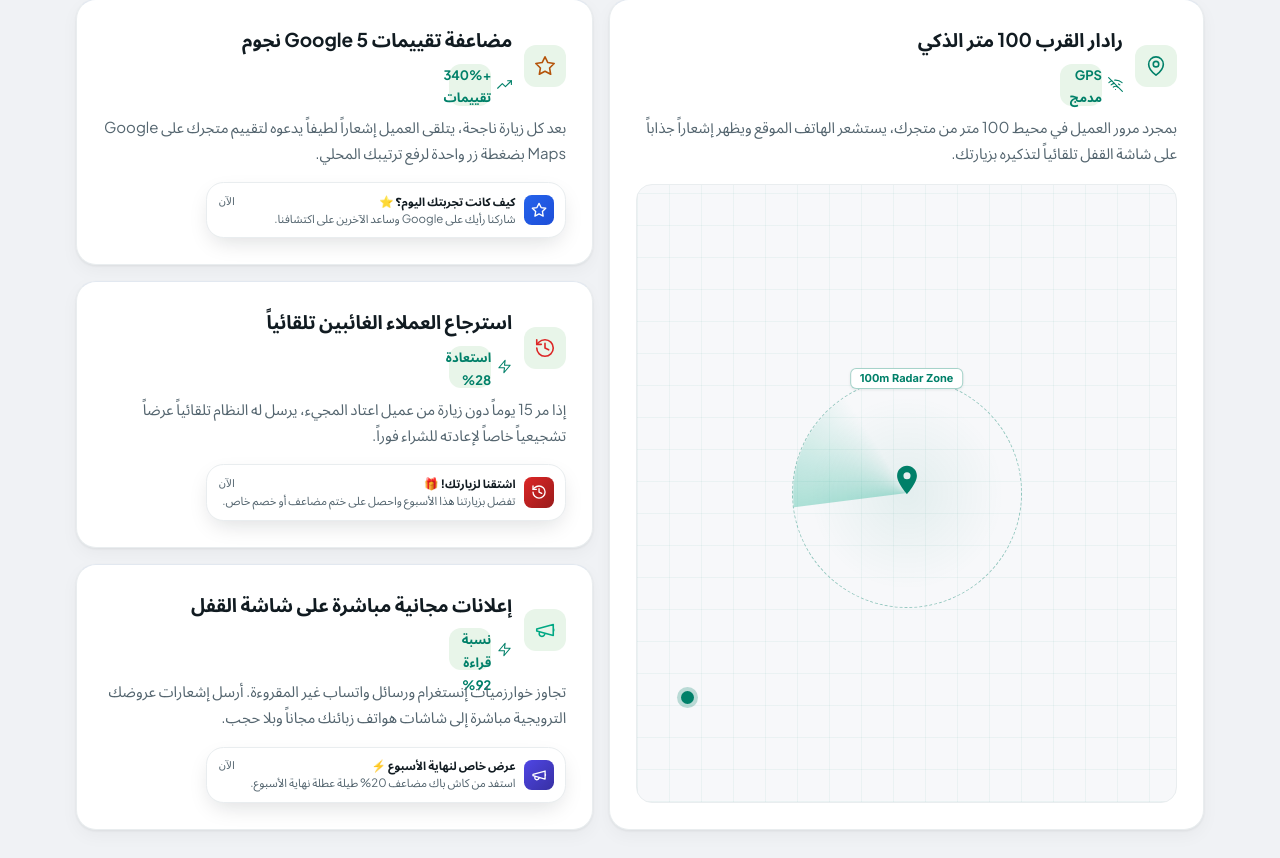
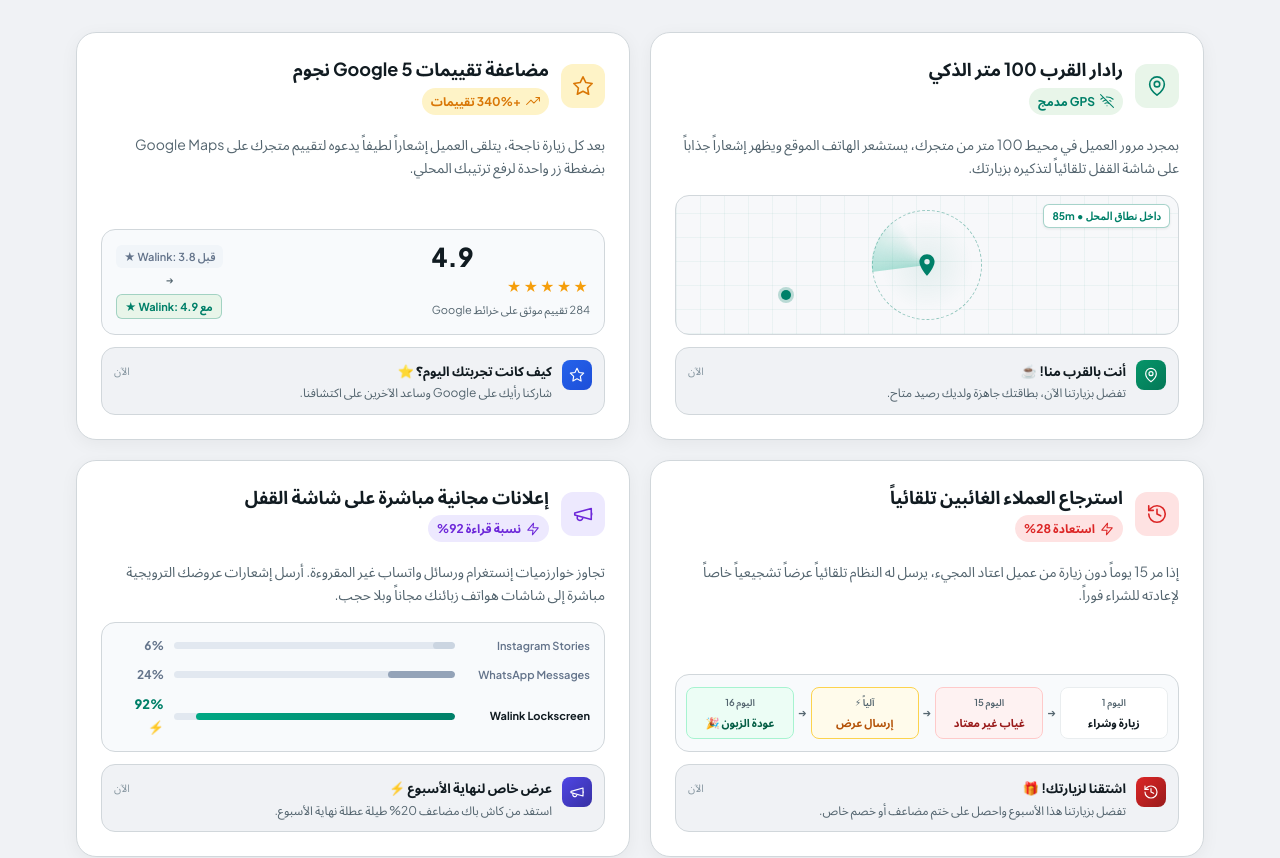
Before and after one commit to mednetwork/walink, a Next.js app: page / in a window 1280 px wide. Shown: the part 2804-3662 px from the top of the page. Built offline with nearby package versions, Linux system fonts and the light colour scheme.

Commit message:
feat: upgrade 4 Growth Engines into luxury balanced 2x2 Bento Grid with rich visual proof elements

```diff
--- a/src/app/landing.css
+++ b/src/app/landing.css
@@ -448,31 +448,83 @@
 .walink-landing .step h3{font-size:19px;font-weight:700;line-height:1.5;margin-bottom:6px;color:#111B21}
 .walink-landing .step p{color:var(--silver);font-size:15px;line-height:1.75}
 
-.walink-landing .bento{display:grid;gap:14px}
-@media(min-width:860px){.walink-landing .bento{grid-template-columns:1.15fr 1fr;grid-template-rows:auto auto auto;gap:16px}.walink-landing .bento .e-radar{grid-row:span 3;display:flex;flex-direction:column}}
-.walink-landing .eng{padding:26px}
+/* ---------- 4 Engines Bento Grid (2x2 Balanced Luxury Layout) ---------- */
+.walink-landing .bento{display:grid;gap:16px}
+@media(min-width:860px){.walink-landing .bento.bento-2x2{grid-template-columns:repeat(2,minmax(0,1fr));gap:20px;align-items:stretch}}
+.walink-landing .eng.eng-card{display:flex;flex-direction:column;padding:24px;border-radius:20px;background:#FFFFFF;border:1.5px solid var(--hair-strong);box-shadow:0 4px 18px rgba(11,20,26,.05);transition:transform .2s,box-shadow .2s,border-color .2s}
+.walink-landing .eng.eng-card:hover{transform:translateY(-2px);box-shadow:0 8px 24px rgba(11,20,26,.09);border-color:rgba(0,128,105,.35)}
 .walink-landing .eng .et{display:flex;align-items:center;gap:12px;margin-bottom:8px}
-.walink-landing .eng .et span{width:42px;height:42px;border-radius:12px;display:grid;place-items:center;background:#E8F5E9;color:var(--em);flex:none}
-.walink-landing .eng .et .ic{width:22px;height:22px}
-.walink-landing .eng h3{font-size:19px;font-weight:700;line-height:1.45;color:#111B21}
-.walink-landing .eng p{color:var(--silver);font-size:15px;line-height:1.75}
-.walink-landing .eng .tagline{display:inline-flex;align-items:center;gap:6px;margin-top:10px;font-size:13px;color:var(--em);font-weight:700}
-.walink-landing .eng .tagline .ic{width:15px;height:15px}
-.walink-landing .e-mini{margin-top:16px}
-.walink-landing .e-mini .ntf{font-size:14px;max-width:360px}
+.walink-landing .eng-icon{width:44px;height:44px;border-radius:12px;display:grid;place-items:center;background:#E8F5E9;color:var(--em);flex:none}
+.walink-landing .eng-icon .ic{width:22px;height:22px}
+.walink-landing .eng-head-info{display:flex;flex-direction:column;gap:4px;flex:1;min-width:0}
+.walink-landing .eng h3{font-size:18px;font-weight:700;line-height:1.35;color:#111B21;margin:0}
+.walink-landing .eng .tagline{display:inline-flex;align-items:center;gap:5px;font-size:12px;font-weight:700;padding:3px 9px;border-radius:99px;width:fit-content;margin-top:2px}
+.walink-landing .eng .tagline.tag-gps{background:#E8F5E9;color:#008069}
+.walink-landing .eng .tagline.tag-review{background:#FEF3C7;color:#D97706}
+.walink-landing .eng .tagline.tag-winback{background:#FEE2E2;color:#DC2626}
+.walink-landing .eng .tagline.tag-push{background:#EDE9FE;color:#6D28D9}
+.walink-landing .eng .tagline .ic{width:14px;height:14px}
+.walink-landing .eng-desc{color:var(--silver);font-size:14px;line-height:1.65;margin-top:10px;margin-bottom:16px;min-height:44px}
 
-/* 100m Radar Display (WhatsApp Light Radar) */
-.walink-landing .rv-box{margin-top:18px;flex:1;min-height:300px;border-radius:16px;position:relative;overflow:hidden;background:#F7F8FA;border:1px solid var(--hair)}
-.walink-landing .rv-box .map{position:absolute;inset:0;background:repeating-linear-gradient(0deg,rgba(0,128,105,.05) 0 1px,transparent 1px 32px),repeating-linear-gradient(90deg,rgba(0,128,105,.05) 0 1px,transparent 1px 32px)}
-.walink-landing .rv-box .zone{position:absolute;left:50%;top:50%;width:230px;height:230px;margin:-115px 0 0 -115px;border-radius:50%;border:1.5px dashed rgba(0,128,105,.4);background:radial-gradient(closest-side,rgba(0,128,105,.08),transparent 85%)}
-.walink-landing .rv-box .sweep{position:absolute;inset:0;border-radius:50%;background:conic-gradient(from 0deg,rgba(0,168,132,.3),rgba(0,128,105,0) 65deg,transparent 360deg);animation:spin 4s linear infinite}
-@keyframes spin{to{transform:rotate(360deg)}}
-.walink-landing .rv-box .lbl{position:absolute;top:-11px;left:50%;transform:translateX(-50%);font:700 11px/1 Inter;color:var(--em);background:#FFFFFF;padding:4px 9px;border-radius:6px;border:1px solid rgba(0,128,105,.35);box-shadow:0 1px 3px rgba(11,20,26,.08);z-index:1}
-.walink-landing .rv-box .pin{position:absolute;left:50%;top:50%;width:34px;height:34px;margin:-30px 0 0 -17px;color:var(--em)}
-.walink-landing .rv-box .cust{position:absolute;width:13px;height:13px;border-radius:50%;background:#008069;box-shadow:0 0 0 4px rgba(0,128,105,.25);animation:walk 7s ease-in-out infinite}
-@keyframes walk{0%{left:8%;top:82%}45%{left:40%;top:58%}60%{left:40%;top:58%}100%{left:8%;top:82%}}
-.walink-landing .rv-box .pop{position:absolute;right:14px;top:14px;width:min(250px,calc(100% - 28px));font-size:13px;animation:popin 7s ease-in-out infinite}
-@keyframes popin{0%,36%{opacity:0;transform:translateY(-10px)}44%,66%{opacity:1;transform:none}76%,100%{opacity:0;transform:translateY(-10px)}}
+/* Unified docked notification inside engine cards */
+.walink-landing .eng-notification{display:flex;align-items:flex-start;gap:10px;padding:12px;border-radius:14px;background:#F0F2F5;border:1px solid var(--hair-strong);margin-top:12px;font-size:13px;text-align:start}
+.walink-landing .eng-notification .ap{width:30px;height:30px;border-radius:8px;display:grid;place-items:center;color:#FFFFFF;flex:none}
+.walink-landing .eng-notification .ap .ic{width:16px;height:16px}
+.walink-landing .eng-notification .nb{flex:1;min-width:0}
+.walink-landing .eng-notification .nh{display:flex;justify-content:space-between;align-items:center;margin-bottom:2px}
+.walink-landing .eng-notification .nh b{font-size:13px;font-weight:700;color:#111B21}
+.walink-landing .eng-notification .nh small{font-size:10.5px;color:var(--dim)}
+.walink-landing .eng-notification .nt{font-size:12px;color:#54656F;line-height:1.45}
+
+/* Visual 1: Compact Proximity Radar */
+.walink-landing .radar-showcase{display:flex;flex-direction:column;margin-top:auto}
+.walink-landing .radar-map-mini{position:relative;height:140px;border-radius:14px;overflow:hidden;background:#F7F8FA;border:1px solid var(--hair-strong);display:flex;align-items:center;justify-content:center}
+.walink-landing .radar-grid-bg{position:absolute;inset:0;background:repeating-linear-gradient(0deg,rgba(0,128,105,.05) 0 1px,transparent 1px 24px),repeating-linear-gradient(90deg,rgba(0,128,105,.05) 0 1px,transparent 1px 24px)}
+.walink-landing .radar-concentric{position:absolute;width:110px;height:110px;border-radius:50%;border:1.5px dashed rgba(0,128,105,.4);background:radial-gradient(closest-side,rgba(0,128,105,.08),transparent 85%)}
+.walink-landing .radar-sweep{position:absolute;width:110px;height:110px;border-radius:50%;background:conic-gradient(from 0deg,rgba(0,168,132,.3),rgba(0,128,105,0) 65deg,transparent 360deg);animation:spin 4s linear infinite}
+.walink-landing .radar-dist-tag{position:absolute;top:8px;right:8px;font-size:10.5px;font-weight:700;padding:2px 8px;border-radius:6px;background:#FFFFFF;color:var(--em);border:1px solid rgba(0,128,105,.35);box-shadow:0 1px 3px rgba(11,20,26,.08);z-index:2}
+.walink-landing .radar-center-pin{position:relative;z-index:2;width:26px;height:26px;color:var(--em)}
+.walink-landing .radar-center-pin svg{width:100%;height:100%}
+.walink-landing .radar-cust-dot{position:absolute;width:10px;height:10px;border-radius:50%;background:#008069;box-shadow:0 0 0 3px rgba(0,128,105,.25);animation:walkMini 6s ease-in-out infinite}
+@keyframes walkMini{0%{left:15%;top:75%}50%{left:45%;top:40%}100%{left:15%;top:75%}}
+
+/* Visual 2: Google Reviews Scorecard */
+.walink-landing .google-showcase{display:flex;flex-direction:column;margin-top:auto}
+.walink-landing .google-score-card{padding:14px;border-radius:14px;background:#F8FAFC;border:1px solid var(--hair-strong);display:flex;justify-content:space-between;align-items:center;gap:10px;flex-wrap:wrap}
+.walink-landing .score-left{display:flex;flex-direction:column;gap:2px}
+.walink-landing .score-num{font-size:26px;font-weight:800;color:#111B21;line-height:1}
+.walink-landing .score-stars{font-size:14px;color:#F59E0B;letter-spacing:2px;margin-top:2px}
+.walink-landing .score-count{font-size:11px;color:var(--silver)}
+.walink-landing .score-badge{display:flex;flex-direction:column;gap:4px;align-items:flex-end}
+.walink-landing .score-pill{font-size:11px;font-weight:600;padding:2px 8px;border-radius:6px;background:#F1F5F9;color:#64748B}
+.walink-landing .score-pill.success{background:#E8F5E9;color:#008069;font-weight:700;border:1px solid rgba(0,128,105,.3)}
+.walink-landing .score-arrow{font-size:10px;color:var(--silver);align-self:center}
+
+/* Visual 3: Retention Timeline */
+.walink-landing .timeline-showcase{display:flex;flex-direction:column;margin-top:auto}
+.walink-landing .retention-flow{display:flex;align-items:center;justify-content:space-between;padding:12px 10px;border-radius:14px;background:#F8FAFC;border:1px solid var(--hair-strong);overflow-x:auto;scrollbar-width:none;gap:4px}
+.walink-landing .flow-step{display:flex;flex-direction:column;align-items:center;gap:2px;padding:6px 8px;border-radius:8px;background:#FFFFFF;border:1px solid var(--hair);font-size:11px;text-align:center;flex:1;min-width:60px}
+.walink-landing .f-day{font-size:9.5px;color:var(--silver);font-weight:600}
+.walink-landing .f-act{font-size:11px;color:#111B21;font-weight:700;white-space:nowrap}
+.walink-landing .flow-step.warn{border-color:#FECACA;background:#FEF2F2}
+.walink-landing .flow-step.warn .f-act{color:#991B1B}
+.walink-landing .flow-step.trigger{border-color:#FCD34D;background:#FFFBEB}
+.walink-landing .flow-step.trigger .f-act{color:#B45309}
+.walink-landing .flow-step.success{border-color:#A7F3D0;background:#ECFDF5}
+.walink-landing .flow-step.success .f-act{color:#065F46}
+.walink-landing .flow-sep{color:var(--silver);font-size:11px;flex:none}
+
+/* Visual 4: Open Rate Comparison */
+.walink-landing .open-rate-showcase{display:flex;flex-direction:column;margin-top:auto}
+.walink-landing .rates-container{display:flex;flex-direction:column;gap:8px;padding:12px 14px;border-radius:14px;background:#F8FAFC;border:1px solid var(--hair-strong)}
+.walink-landing .rate-row{display:flex;align-items:center;gap:10px;font-size:11.5px;color:#64748B}
+.walink-landing .rate-lbl{width:125px;flex:none;font-weight:600;font-size:11px}
+.walink-landing .rate-track{flex:1;height:7px;border-radius:99px;background:#E2E8F0;overflow:hidden}
+.walink-landing .rate-fill{height:100%;border-radius:99px;transition:width 1s}
+.walink-landing .rate-fill.active{background:linear-gradient(90deg,#00A884,#008069)}
+.walink-landing .rate-val{width:48px;text-align:end;font-size:12px;font-weight:700;color:#64748B;flex:none}
+.walink-landing .rate-row.primary .rate-lbl{color:#111B21;font-weight:700}
+.walink-landing .rate-val.highlight{color:var(--em);font-size:13px;font-weight:800}
 
 /* ---------- comparison & roi ---------- */
 .walink-landing .cmp-wrap{overflow:hidden;padding:0}
--- a/src/app/page.tsx
+++ b/src/app/page.tsx
@@ -2221,22 +2221,22 @@ export default function LandingPage() {
       <section className="sec" id="engines">
         <div className="wrap">
           <div className="head c">
-            <h2 className="h2 silver">{t.brand.tagline}</h2>
-            <p className="lead">{t.demo.subtitle}</p>
+            <h2 className="h2 silver">{t.engines.sectionTitle}</h2>
+            <p className="lead">{t.engines.sectionSubtitle}</p>
           </div>
 
-          <div className="bento">
+          <div className="bento bento-2x2">
             {/* Engine 1: Radar 100m */}
-            <div className="surface eng e-radar">
+            <div className="surface eng eng-card">
               <div className="et">
-                <span>
+                <span className="eng-icon">
                   <svg className="ic">
                     <use href="#i-pin" />
                   </svg>
                 </span>
-                <div>
+                <div className="eng-head-info">
                   <h3>{t.engines.radarTitle}</h3>
-                  <div className="tagline">
+                  <div className="tagline tag-gps">
                     <svg className="ic">
                       <use href="#i-wifioff" />
                     </svg>
@@ -2244,22 +2244,24 @@ export default function LandingPage() {
                   </div>
                 </div>
               </div>
-              <p>{t.engines.radarDesc}</p>
-
-              {/* Radar Map Canvas */}
-              <div className="rv-box">
-                <div className="map" />
-                <div className="zone">
-                  <div className="sweep" />
-                  <span className="lbl lat">100m Radar Zone</span>
-                  <div className="pin">
+              <p className="eng-desc">{t.engines.radarDesc}</p>
+
+              {/* Radar Visual Showcase */}
+              <div className="radar-showcase">
+                <div className="radar-map-mini">
+                  <div className="radar-grid-bg" />
+                  <div className="radar-concentric" />
+                  <div className="radar-sweep" />
+                  <span className="radar-dist-tag lat">85m • داخل نطاق المحل</span>
+                  <div className="radar-center-pin">
                     <svg viewBox="0 0 24 24" fill="currentColor">
                       <path d="M12 2C8.13 2 5 5.13 5 9c0 5.25 7 13 7 13s7-7.75 7-13c0-3.87-3.13-7-7-7zm0 9.5a2.5 2.5 0 1 1 0-5 2.5 2.5 0 0 1 0 5z" />
                     </svg>
                   </div>
+                  <div className="radar-cust-dot" />
                 </div>
-                <div className="cust" />
-                <div className="pop ntf" id="radarPop">
+
+                <div className="eng-notification">
                   <div
                     className="ap"
                     style={{ background: "linear-gradient(135deg,#059669,#047857)" }}
@@ -2280,16 +2282,16 @@ export default function LandingPage() {
             </div>
 
             {/* Engine 2: Google Reviews */}
-            <div className="surface eng">
+            <div className="surface eng eng-card">
               <div className="et">
-                <span>
-                  <svg className="ic" style={{ color: "var(--gold2)" }}>
+                <span className="eng-icon" style={{ background: "#FEF3C7", color: "#D97706" }}>
+                  <svg className="ic" style={{ color: "#D97706" }}>
                     <use href="#i-star" />
                   </svg>
                 </span>
-                <div>
+                <div className="eng-head-info">
                   <h3>{t.engines.reviewsTitle}</h3>
-                  <div className="tagline">
+                  <div className="tagline tag-review">
                     <svg className="ic">
                       <use href="#i-up" />
                     </svg>
@@ -2297,9 +2299,24 @@ export default function LandingPage() {
                   </div>
                 </div>
               </div>
-              <p>{t.engines.reviewsDesc}</p>
-              <div className="e-mini">
-                <div className="ntf">
+              <p className="eng-desc">{t.engines.reviewsDesc}</p>
+
+              {/* Google Reviews Visual Showcase */}
+              <div className="google-showcase">
+                <div className="google-score-card">
+                  <div className="score-left">
+                    <b className="score-num lat">4.9</b>
+                    <div className="score-stars">★★★★★</div>
+                    <small className="score-count">284 تقييم موثق على خرائط Google</small>
+                  </div>
+                  <div className="score-badge">
+                    <span className="score-pill">قبل Walink: 3.8 ★</span>
+                    <span className="score-arrow">➔</span>
+                    <span className="score-pill success">مع Walink: 4.9 ★</span>
+                  </div>
+                </div>
+
+                <div className="eng-notification">
                   <div
                     className="ap"
                     style={{ background: "linear-gradient(135deg,#2563EB,#1D4ED8)" }}
@@ -2320,16 +2337,16 @@ export default function LandingPage() {
             </div>
 
             {/* Engine 3: 15-Day Winback */}
-            <div className="surface eng">
+            <div className="surface eng eng-card">
               <div className="et">
-                <span>
-                  <svg className="ic" style={{ color: "var(--red)" }}>
+                <span className="eng-icon" style={{ background: "#FEE2E2", color: "#DC2626" }}>
+                  <svg className="ic" style={{ color: "#DC2626" }}>
                     <use href="#i-back" />
                   </svg>
                 </span>
-                <div>
+                <div className="eng-head-info">
                   <h3>{t.engines.winbackTitle}</h3>
-                  <div className="tagline">
+                  <div className="tagline tag-winback">
                     <svg className="ic">
                       <use href="#i-bolt" />
                     </svg>
@@ -2337,9 +2354,33 @@ export default function LandingPage() {
                   </div>
                 </div>
               </div>
-              <p>{t.engines.winbackDesc}</p>
-              <div className="e-mini" id="winbackMini">
-                <div className="ntf">
+              <p className="eng-desc">{t.engines.winbackDesc}</p>
+
+              {/* Retention Timeline Visual Showcase */}
+              <div className="timeline-showcase">
+                <div className="retention-flow">
+                  <div className="flow-step">
+                    <span className="f-day">اليوم 1</span>
+                    <b className="f-act">زيارة وشراء</b>
+                  </div>
+                  <span className="flow-sep">➔</span>
+                  <div className="flow-step warn">
+                    <span className="f-day">اليوم 15</span>
+                    <b className="f-act">غياب غير معتاد</b>
+                  </div>
+                  <span className="flow-sep">➔</span>
+                  <div className="flow-step trigger">
+                    <span className="f-day">آلياً ⚡</span>
+                    <b className="f-act">إرسال عرض</b>
+                  </div>
+                  <span className="flow-sep">➔</span>
+                  <div className="flow-step success">
+                    <span className="f-day">اليوم 16</span>
+                    <b className="f-act">عودة الزبون 🎉</b>
+                  </div>
+                </div>
+
+                <div className="eng-notification">
                   <div
                     className="ap"
                     style={{ background: "linear-gradient(135deg,#DC2626,#991B1B)" }}
@@ -2360,16 +2401,16 @@ export default function LandingPage() {
             </div>
 
             {/* Engine 4: Broadcast Promos */}
-            <div className="surface eng">
+            <div className="surface eng eng-card">
               <div className="et">
-                <span>
-                  <svg className="ic" style={{ color: "var(--em2)" }}>
+                <span className="eng-icon" style={{ background: "#EDE9FE", color: "#6D28D9" }}>
+                  <svg className="ic" style={{ color: "#6D28D9" }}>
                     <use href="#i-mega" />
                   </svg>
                 </span>
-                <div>
+                <div className="eng-head-info">
                   <h3>{t.engines.pushTitle}</h3>
-                  <div className="tagline">
+                  <div className="tagline tag-push">
                     <svg className="ic">
                       <use href="#i-bolt" />
                     </svg>
@@ -2377,9 +2418,35 @@ export default function LandingPage() {
                   </div>
                 </div>
               </div>
-              <p>{t.engines.pushDesc}</p>
-              <div className="e-mini">
-                <div className="ntf">
+              <p className="eng-desc">{t.engines.pushDesc}</p>
+
+              {/* Open Rate Comparison Bars Showcase */}
+              <div className="open-rate-showcase">
+                <div className="rates-container">
+                  <div className="rate-row">
+                    <span className="rate-lbl">Instagram Stories</span>
+                    <div className="rate-track">
+                      <div className="rate-fill" style={{ width: "8%", background: "#CBD5E1" }} />
+                    </div>
+                    <b className="rate-val lat">6%</b>
+                  </div>
+                  <div className="rate-row">
+                    <span className="rate-lbl">WhatsApp Messages</span>
+                    <div className="rate-track">
+                      <div className="rate-fill" style={{ width: "24%", background: "#94A3B8" }} />
+                    </div>
+                    <b className="rate-val lat">24%</b>
+                  </div>
+                  <div className="rate-row primary">
+                    <span className="rate-lbl">Walink Lockscreen</span>
+                    <div className="rate-track">
+                      <div className="rate-fill active" style={{ width: "92%" }} />
+                    </div>
+                    <b className="rate-val lat highlight">92% ⚡</b>
+                  </div>
+                </div>
+
+                <div className="eng-notification">
                   <div
                     className="ap"
                     style={{ background: "linear-gradient(135deg,#4F46E5,#3730A3)" }}
```
Also changed, not shown: src/lib/i18n/translations.ts (+8 -0 lines).
